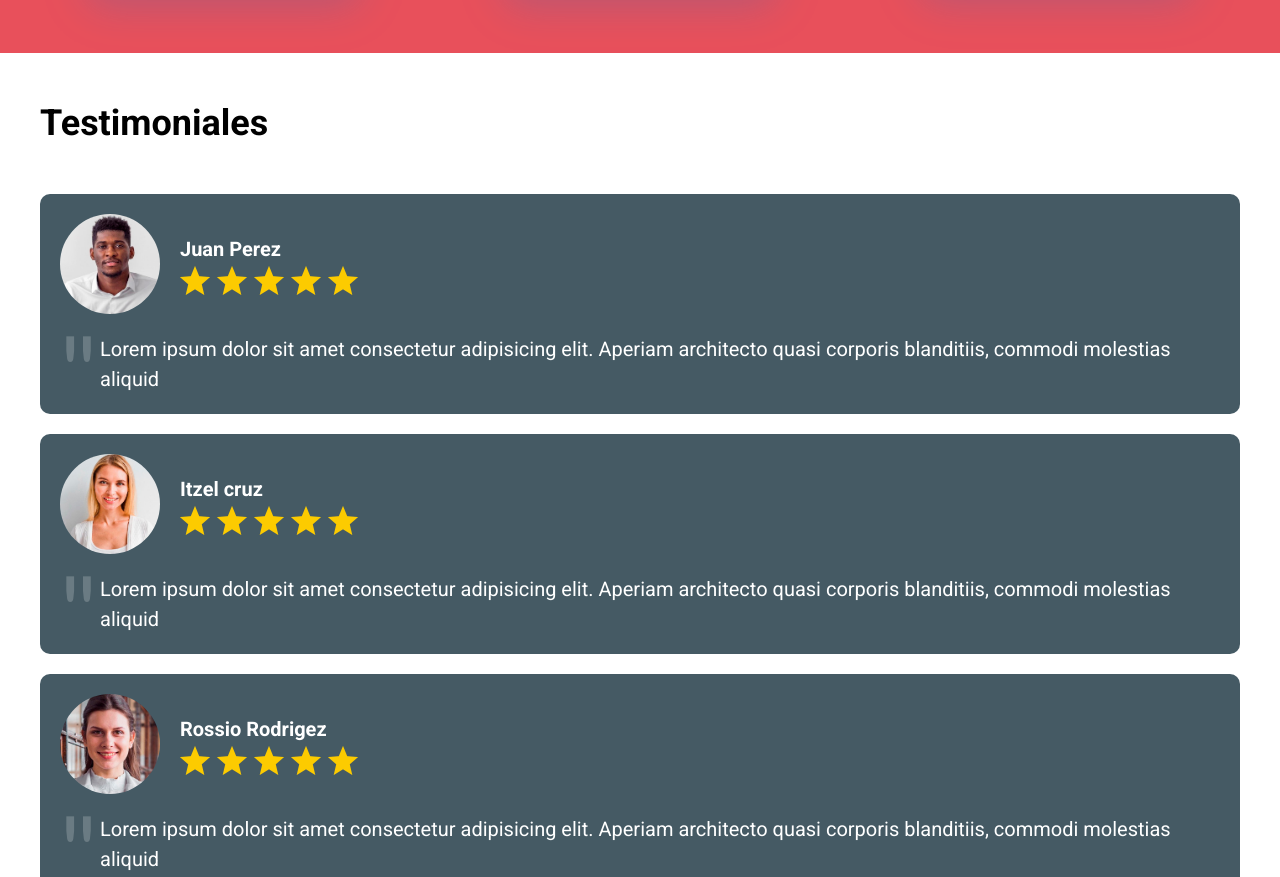
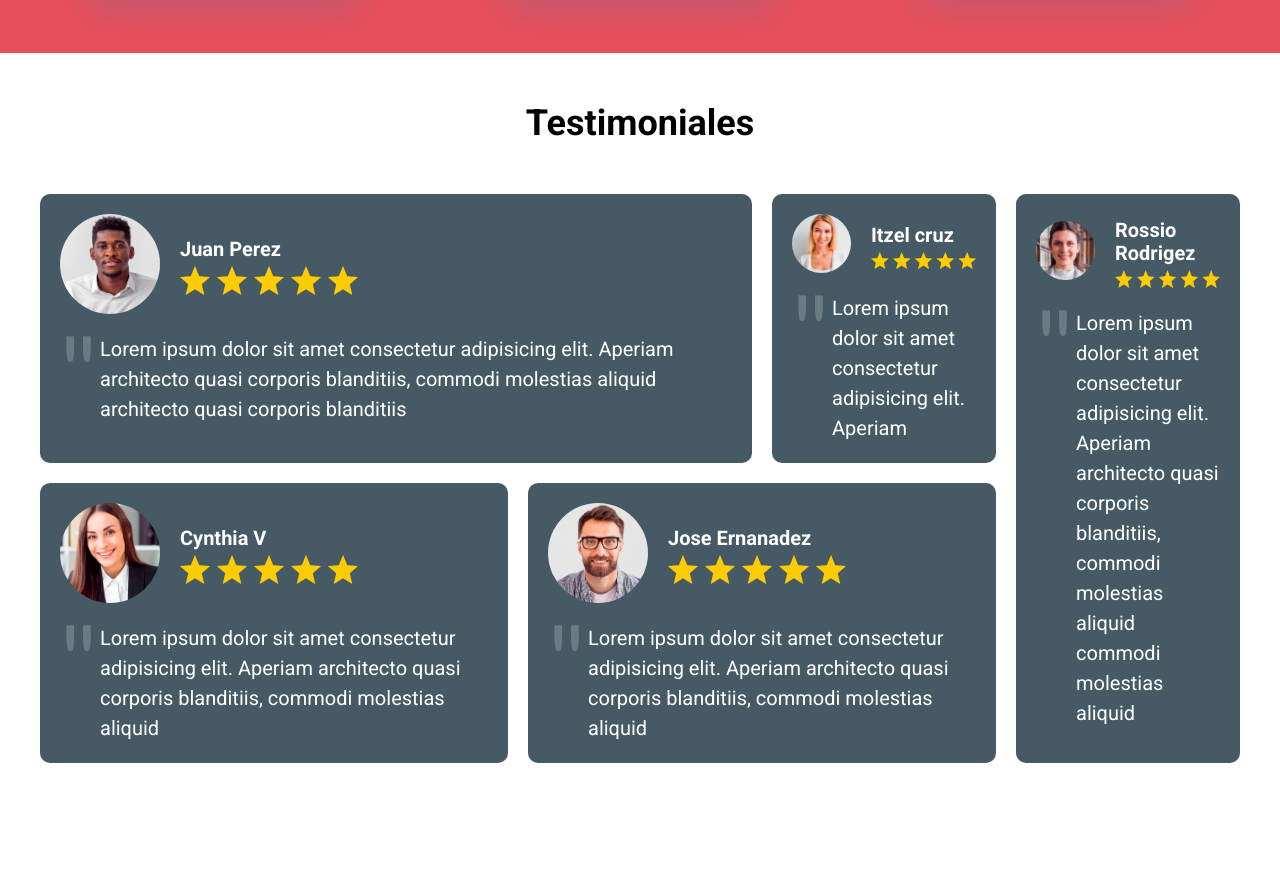
Before and after one commit to GerardoDev25/DeliveryApp-web-page-with-scss, a website: page index.html in a window 1280 px wide. Shown: the part 1712-2589 px from the top of the page. After the commit the page ends 2525 px from the top, so only its background shows below. Drawn offline with nearby package versions, Linux system fonts and the light colour scheme; files that its build step writes are made by us from their sources; files whose address does not match are found by name.

Commit message:
Posicionando los Testimoniales en el Grid

```diff
--- a/index.html
+++ b/index.html
@@ -119,6 +119,7 @@
           <blockquote class="testimonial__texto">
             Lorem ipsum dolor sit amet consectetur adipisicing elit. Aperiam
             architecto quasi corporis blanditiis, commodi molestias aliquid
+            architecto quasi corporis blanditiis
           </blockquote>
         </div>
         <div class="testimonial">
@@ -137,7 +138,6 @@
           </header>
           <blockquote class="testimonial__texto">
             Lorem ipsum dolor sit amet consectetur adipisicing elit. Aperiam
-            architecto quasi corporis blanditiis, commodi molestias aliquid
           </blockquote>
         </div>
         <div class="testimonial">
@@ -157,6 +157,7 @@
           <blockquote class="testimonial__texto">
             Lorem ipsum dolor sit amet consectetur adipisicing elit. Aperiam
             architecto quasi corporis blanditiis, commodi molestias aliquid
+            commodi molestias aliquid
           </blockquote>
         </div>
         <div class="testimonial">
--- a/src/scss/testimoniales/_testimonial.scss
+++ b/src/scss/testimoniales/_testimonial.scss
@@ -10,6 +10,23 @@
 
   &:last-of-type {
     margin-bottom: 0;
+  }
+
+  @include m.tablet {
+    margin-bottom: 0;
+    &:nth-child(1) {
+      grid-column: 1/4;
+    }
+    &:nth-child(3) {
+      grid-column: 5/6;
+      grid-row: 1/3;
+    }
+    &:nth-child(4) {
+      grid-column: 1/3;
+    }
+    &:nth-child(5) {
+      grid-column: 3/5;
+    }
   }
 
   &__header {
--- a/src/scss/testimoniales/_testimoniales.scss
+++ b/src/scss/testimoniales/_testimoniales.scss
@@ -3,4 +3,12 @@
 
 .testimoniales {
   padding: v.$separacion 0;
+  &__heading {
+    text-align: center;
+  }
+  &__grid {
+    @include m.tablet {
+      @include m.grid(5, 2rem);
+    }
+  }
 }
```
